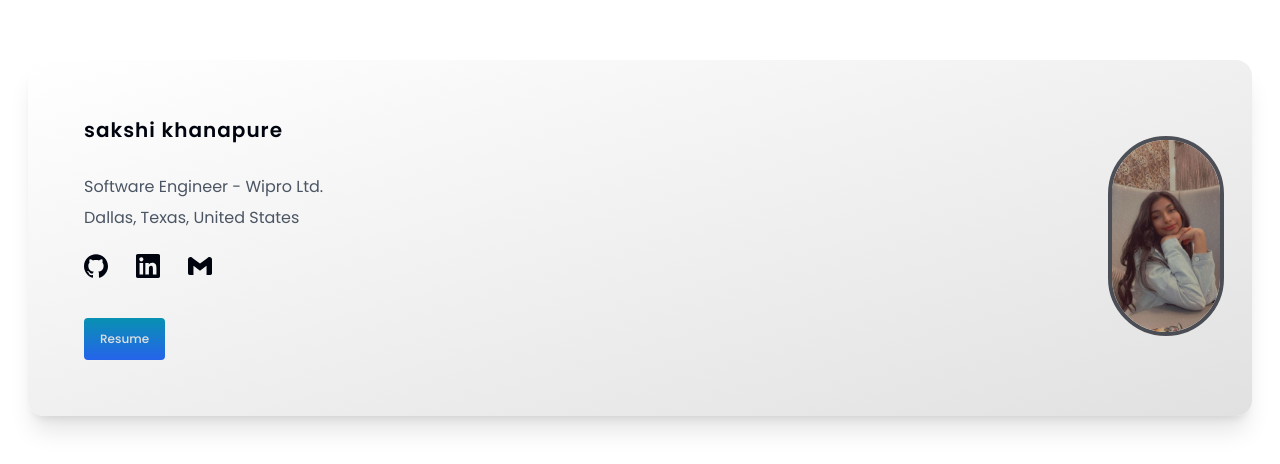
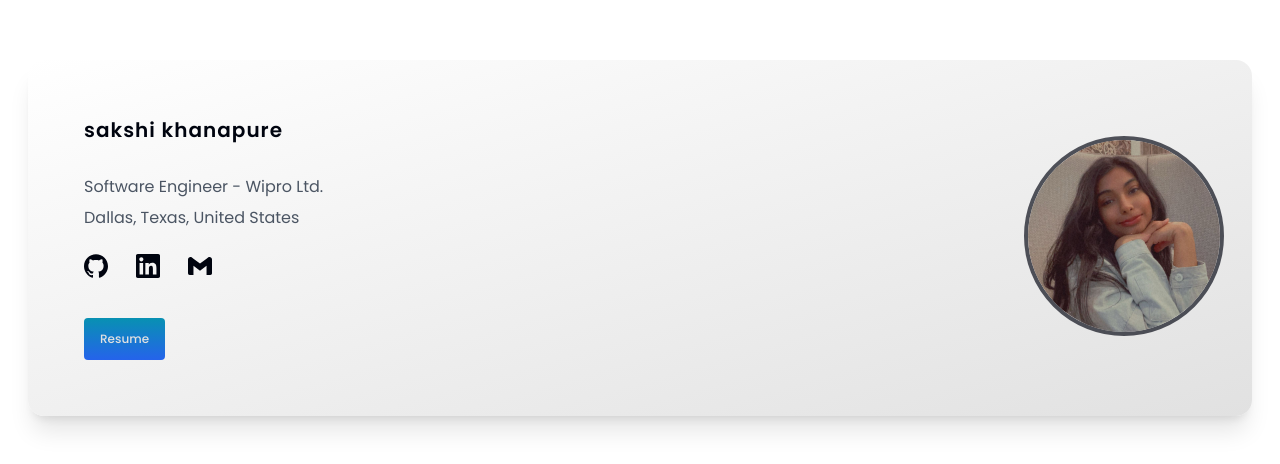
Before and after one commit to sakshik202/sakshi-portfolio, a React (Vite) app: page / in a window 1280 px wide. Shown: the part 3930-4394 px from the top of the page. Built offline with nearby package versions, Linux system fonts and the light colour scheme.

Commit message:
Updated Contact.jsx with Sakshi's photo and resume

```diff
--- a/src/components/Contact.jsx
+++ b/src/components/Contact.jsx
@@ -40,7 +40,7 @@ const Contact = () => {
                 <SiLinkedin />
               </a>
               <a
-                href="mailto:sakshi@example.com"
+                href="mailto:sakshi.khanapure20@gmail.com"
                 className="hover:text-slate-500 dark:hover:text-sky-300"
               >
                 <SiGmail />
@@ -59,7 +59,7 @@ const Contact = () => {
             <img
               src={Sakshi_Photo}
               alt="sakshi khanapure"
-              className="h-[200px] max-sm:h-[150px] border-[#00040fab] dark:border-slate-300 border-4 rounded-full mt-12"
+              className="w-[200px] h-[200px] max-sm:w-[150px] max-sm:h-[150px] object-cover rounded-full border-[#00040fab] dark:border-slate-300 border-4 mt-12"
             />
           </div>
         </div>
```
